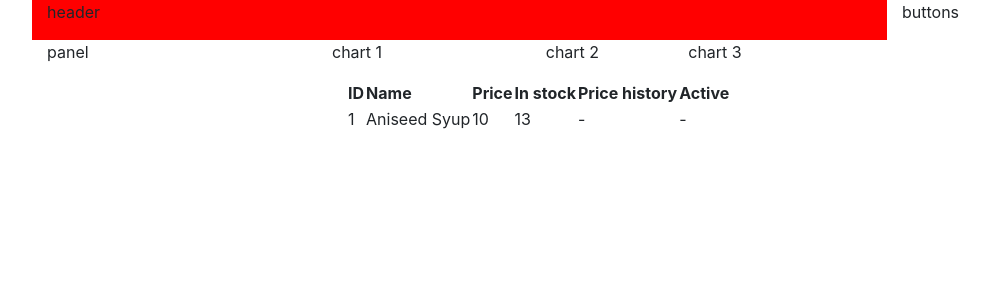
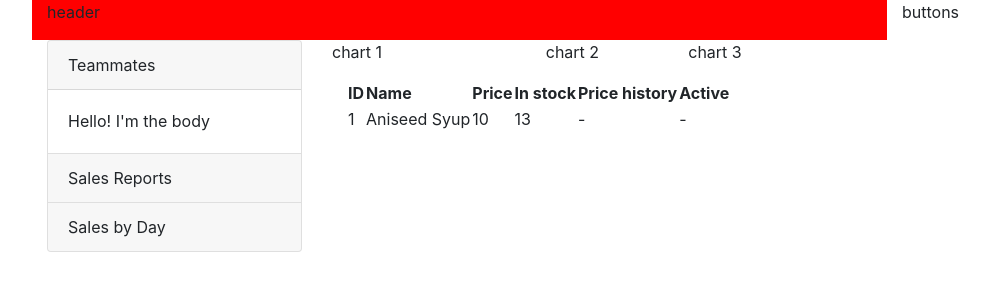
Before and after one commit to agustinmformoso/dashboard, a React (Create React App) app in the folder ui/: page / in a window 1280 px wide. Shown: the top 300 px of the page, without its empty margins (38-1028 px from the left). Built offline with nearby package versions, Linux system fonts and the light colour scheme.

Commit message:
accordion

```diff
--- a/ui/src/App.jsx
+++ b/ui/src/App.jsx
@@ -4,6 +4,7 @@ import Container from 'react-bootstrap/Container';
 import Row from 'react-bootstrap/Row';
 import Col from 'react-bootstrap/Col';
 import Grid from './Containers/Grid';
+import AccordionPanel from './Containers/AccordionPanel';
 
 const App = () => {
     return (
@@ -20,7 +21,7 @@ const App = () => {
 
             <Row>
                 <Col md={3} className="panel" >
-                    <p>panel</p>
+                    <AccordionPanel />
                 </Col>
 
                 <Col md={9}>
--- a/ui/src/Containers/AccordionPanel/index.jsx
+++ b/ui/src/Containers/AccordionPanel/index.jsx
@@ -0,0 +1,37 @@
+import React from 'react';
+import "./styles.css";
+import Accordion from 'react-bootstrap/Accordion';
+import Card from 'react-bootstrap/Card';
+
+const AccordionPanel = () => {
+    return (
+        <Accordion defaultActiveKey="0">
+            <Card>
+                <Accordion.Toggle as={Card.Header} eventKey="0">
+                    Teammates
+    </Accordion.Toggle>
+                <Accordion.Collapse eventKey="0">
+                    <Card.Body>Hello! I'm the body</Card.Body>
+                </Accordion.Collapse>
+            </Card>
+            <Card>
+                <Accordion.Toggle as={Card.Header} eventKey="1">
+                    Sales Reports
+    </Accordion.Toggle>
+                <Accordion.Collapse eventKey="1">
+                    <Card.Body>Hello! I'm another body</Card.Body>
+                </Accordion.Collapse>
+            </Card>
+            <Card>
+                <Accordion.Toggle as={Card.Header} eventKey="2">
+                    Sales by Day
+    </Accordion.Toggle>
+                <Accordion.Collapse eventKey="2">
+                    <Card.Body>Hello! I'm another body</Card.Body>
+                </Accordion.Collapse>
+            </Card>
+        </Accordion>
+    )
+}
+
+export default AccordionPanel;
```
